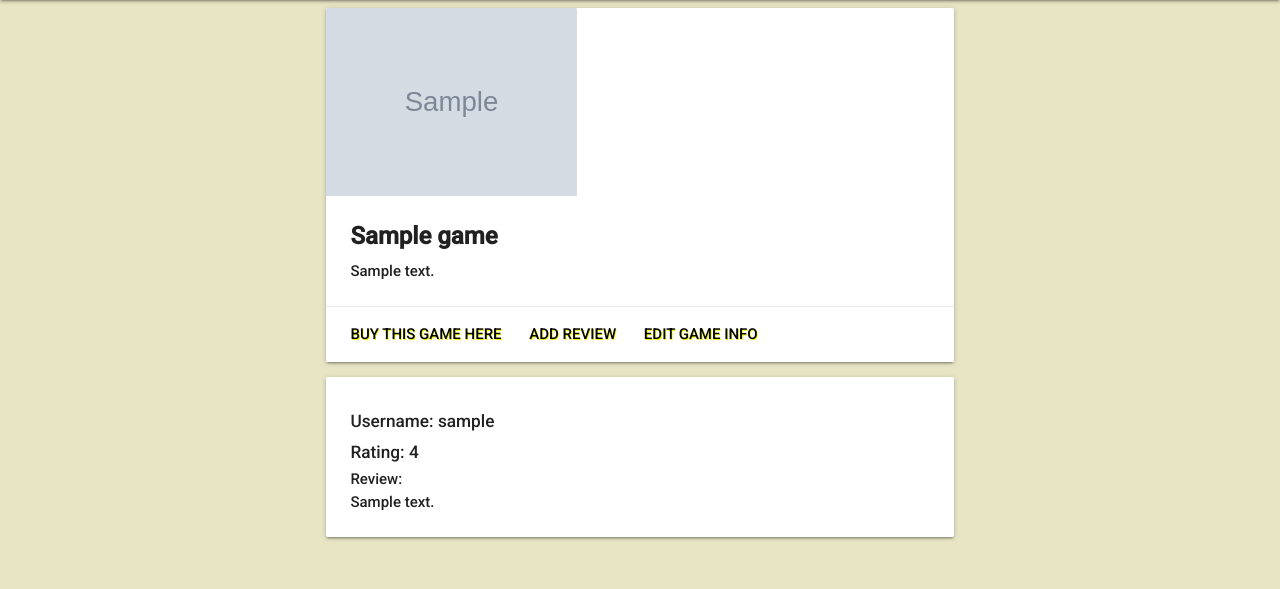
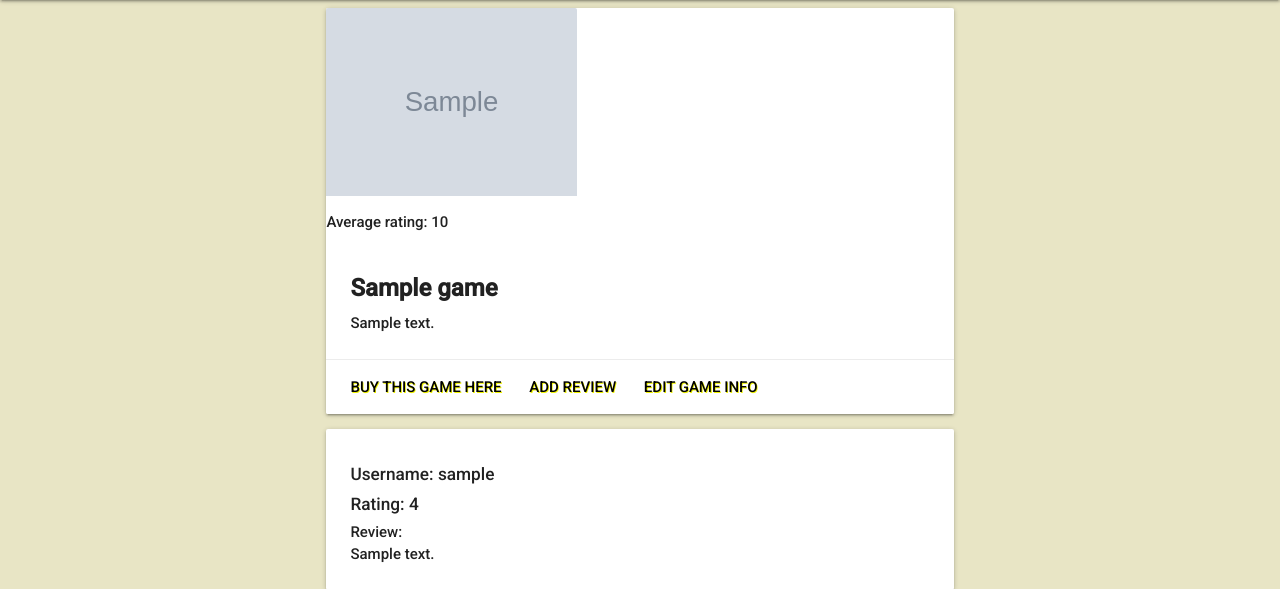
Before and after one commit to teppm/MS3-Project, a Flask app: template templates/game_details.html in a window 1280 px wide. Shown: the part 64-653 px from the top of the page. Run offline with Flask 2, Linux system fonts and the light colour scheme; the template is opened without the code that fills it: most values are stand-ins (such as "Sample title", 1, 10 or a date in 2020); grey boxes marked "Sample" are stand-in pictures; some libraries are stand-ins or nearby versions.

Commit message:
initial display <p>average rating added to ensure functionality

```diff
--- a/templates/game_details.html
+++ b/templates/game_details.html
@@ -7,6 +7,7 @@
         <div class="card">
             <div class="card-image">
                 <img src="{{ game.image_link }}">
+                <p>Average rating: {{ average }}</p>
             </div>
             <div class="card-content">
                 <span class="card-title">{{ game.game_name }}</span>
```
